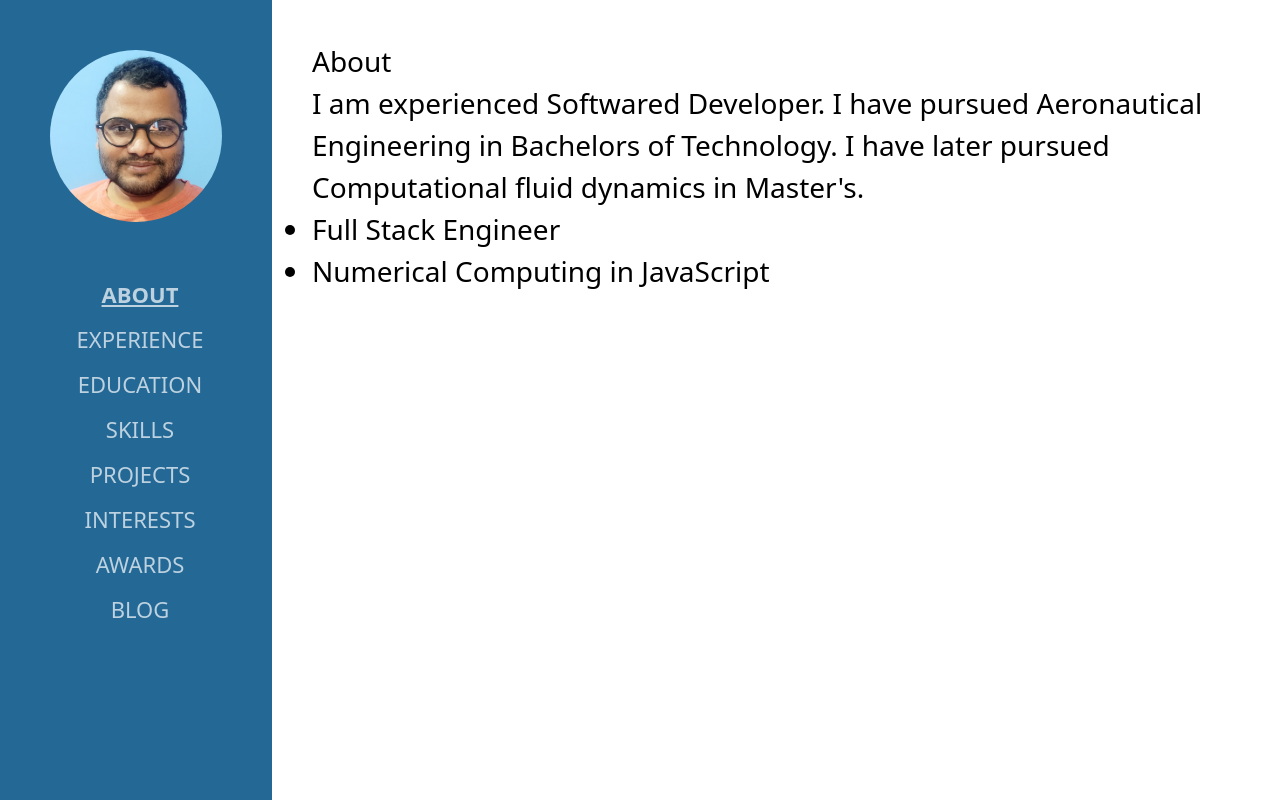
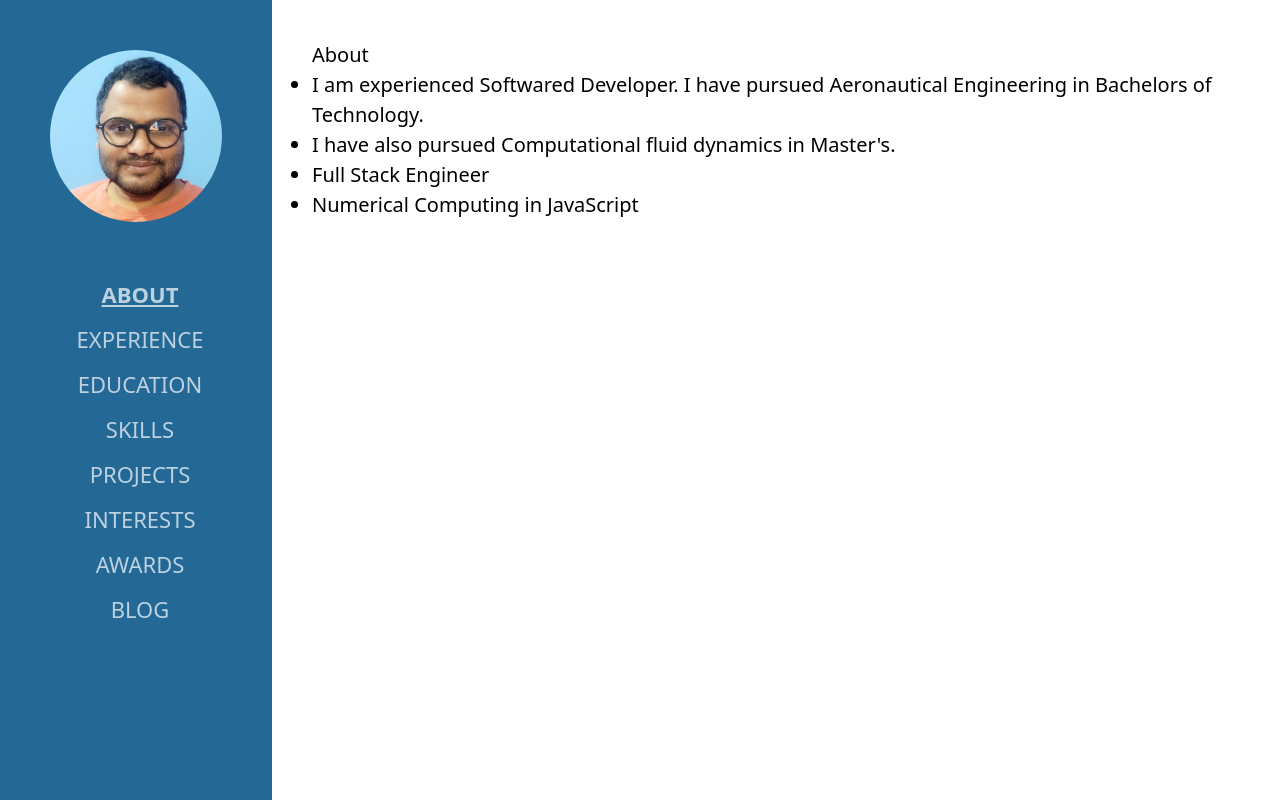
Before and after one commit to chaitanyaarige/chaitanyaarige, a Nuxt app: page / in a window 1280 px wide. Built offline with nearby package versions, Linux system fonts and the light colour scheme.

Commit message:
move all content to components

```diff
--- a/components/About.vue
+++ b/components/About.vue
@@ -1,12 +1,12 @@
 <template>
   <div class="main">
-    <h2 class="side-top">About</h2>
-    <p>
-      I am experienced Softwared Developer. I have pursued Aeronautical
-      Engineering in Bachelors of Technology. I have later pursued Computational
-      fluid dynamics in Master's.
-    </p>
+    <h1 class="main-top">About</h1>
     <ul style="list-style-type: disc">
+      <li>
+        I am experienced Softwared Developer. I have pursued Aeronautical
+        Engineering in Bachelors of Technology.
+      </li>
+      <li>I have also pursued Computational fluid dynamics in Master's.</li>
       <li>Full Stack Engineer</li>
       <li>Numerical Computing in JavaScript</li>
     </ul>
--- a/pages/index.vue
+++ b/pages/index.vue
@@ -94,7 +94,7 @@ export default {
 
 .main {
   margin-left: 17rem; /* Same as the width of the sidenav */
-  font-size: 28px; /* Increased text to enable scrolling */
+  font-size: 20px; /* Increased text to enable scrolling */
   padding: 40px 40px;
 }
 </style>
```
